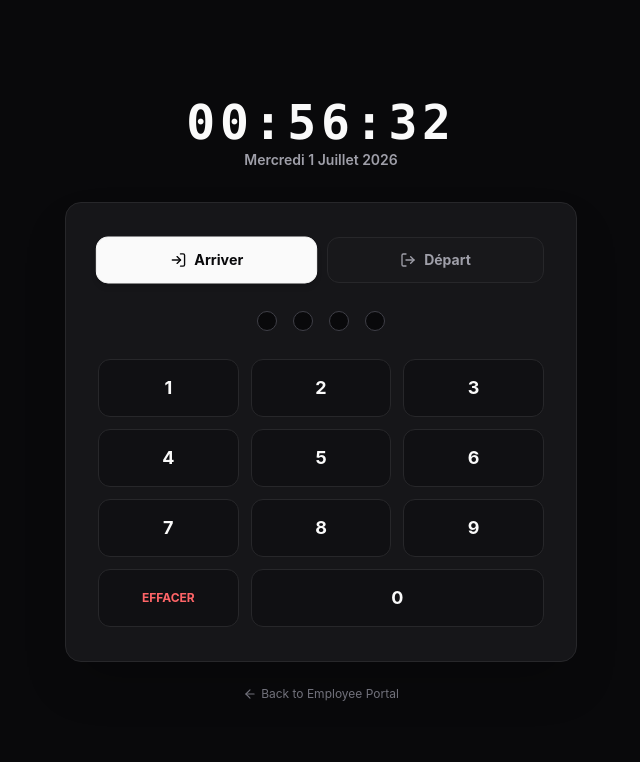
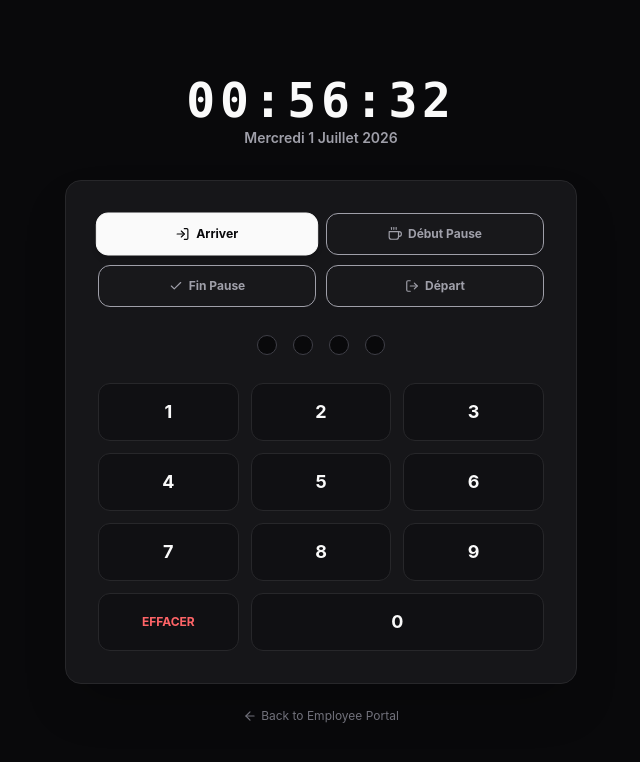
Before and after one commit to Syed1708/pointuseFrontend, a React (Vite) app: page /timeclock in a window 1280 px wide. Shown: the top 762 px of the page, without its empty margins (319-959 px from the left). Built offline with nearby package versions, Linux system fonts and the light colour scheme; no server answers.

Commit message:
add peuse start and end and exact location to prevent cheating

```diff
--- a/src/pages/Timeclock/TimeclockTerminal.jsx
+++ b/src/pages/Timeclock/TimeclockTerminal.jsx
@@ -1,32 +1,30 @@
 import React, { useState, useEffect } from 'react';
 import {
   FiClock, FiCheck, FiX, FiCornerDownLeft, FiArrowLeft,
-  FiLogIn, FiLogOut, FiHelpCircle, FiChevronRight
+  FiLogIn, FiLogOut, FiHelpCircle, FiChevronRight, FiCoffee
 } from 'react-icons/fi';
 import toast from 'react-hot-toast';
 import api from '../../services/api';
 
 export default function TimeclockTerminal() {
   const [time, setTime] = useState(new Date());
-  const [action, setAction] = useState('arriver'); // 'arriver' or 'depart'
+  const [action, setAction] = useState('arriver'); // 'arriver', 'pause_start', 'pause_end', 'depart'
   const [pin, setPin] = useState('');
   const [errorMsg, setErrorErrorMsg] = useState('');
 
-  // State Machine Phases
-  const [pendingConfirm, setPendingConfirm] = useState(null); // Step 1 Success -> { employee, action }
-  const [successData, setSuccessData] = useState(null);       // Step 2 Success -> { employee, message, time, action }
+  // Sockets & Modals State
+  const [pendingConfirm, setPendingConfirm] = useState(null);
+  const [successData, setSuccessData] = useState(null);
 
-  // 1. Live clock update
   useEffect(() => {
     const timer = setInterval(() => setTime(new Date()), 1000);
     return () => clearInterval(timer);
   }, []);
 
-  // 2. Handle Keypad Input (Strictly limited to 4 digits)
   const handleKeyPress = (num) => {
-    if (pendingConfirm || successData) return; // Freeze inputs on other screens
+    if (pendingConfirm || successData) return;
     setErrorErrorMsg('');
-    if (pin.length < 4) { // 🛑 1. STRICT 4 DIGITS LIMIT
+    if (pin.length < 4) {
       setPin((prev) => prev + num);
     }
   };
@@ -36,20 +34,36 @@ export default function TimeclockTerminal() {
     setErrorErrorMsg('');
   };
 
-  // 3. STEP 1: Verify PIN on Backend
+  // 🛑 1. GET GPS COORDINATES & VERIFY [2]
   const handleVerifyPin = async (currentPin = pin) => {
-    // 🛑 2. Verify we have exactly 4 digits [3]
     if (!currentPin || currentPin.length !== 4) {
       return setErrorErrorMsg('Veuillez entrer un code PIN à 4 chiffres.');
     }
 
+    // Ask browser for GPS coordinates [2]
+    navigator.geolocation.getCurrentPosition(
+      async (position) => {
+        const { latitude, longitude } = position.coords;
+        await submitVerification(currentPin, latitude, longitude); // Send with GPS [2]
+      },
+      async (error) => {
+        // If GPS is disabled by browser, still try (backend will check if coordinates are required)
+        console.warn("GPS Access blocked by browser. Attempting without coordinates.");
+        await submitVerification(currentPin, null, null);
+      },
+      { enableHighAccuracy: true, timeout: 5000 }
+    );
+  };
+
+  const submitVerification = async (currentPin, latitude, longitude) => {
     try {
       const res = await api.post('/timeclock/verify', {
         pinCode: currentPin,
-        action: action
+        action,
+        latitude, // 🛑 Sends GPS to backend [2]
+        longitude
       });
 
-      // Verification passed -> Show Confirmation Screen
       setPendingConfirm(res.data);
       setErrorErrorMsg('');
     } catch (err) {
@@ -58,14 +72,14 @@ export default function TimeclockTerminal() {
     }
   };
 
-  // 🛑 3. AUTO-SUBMIT TRIGGER: Automatically validates once the 4th digit is typed! [3]
+  // Auto-submit once the 4th digit is typed [3]
   useEffect(() => {
     if (pin.length === 4) {
       handleVerifyPin(pin);
     }
   }, [pin]);
 
-  // 4. STEP 2: Officially Confirm and Commit Punch
+  // STEP 2: Officially Confirm and Commit Punch
   const handleConfirmPunch = async () => {
     if (!pendingConfirm) return;
 
@@ -79,7 +93,6 @@ export default function TimeclockTerminal() {
       setPendingConfirm(null);
       setPin('');
 
-      // Auto-reset terminal back to keypad after 3.5 seconds
       setTimeout(() => {
         setSuccessData(null);
       }, 3500);
@@ -111,7 +124,7 @@ export default function TimeclockTerminal() {
         </p>
       </div>
 
-      <div className="w-full max-w-lg rounded-2xl border border-zinc-800 bg-zinc-900/90 p-8 shadow-2xl transition-all min-h-115 flex flex-col justify-center">
+      <div className="w-full max-w-lg rounded-2xl border border-zinc-800 bg-zinc-900/90 p-8 shadow-2xl transition-all min-h-[460px] flex flex-col justify-center">
 
         {/* PHASE 3: SUCCESS SPLASH SCREEN */}
         {successData ? (
@@ -180,33 +193,58 @@ export default function TimeclockTerminal() {
               </div>
             )}
 
-            {/* In / Out Selection Buttons */}
-            <div className="grid grid-cols-2 gap-3">
+            {/* 🛑 2. UPGRADED: 4-WAY SELECTION BAR */}
+            <div className="grid grid-cols-2 gap-2.5">
               <button
                 type="button"
                 onClick={() => setAction('arriver')}
-                className={`flex items-center justify-center rounded-xl border py-3 text-sm font-bold transition-all ${
+                className={`flex items-center justify-center rounded-xl border py-3 text-xs font-bold transition-all ${
                   action === 'arriver'
                     ? 'bg-zinc-50 border-zinc-50 text-zinc-950 shadow-md scale-[1.02]'
-                    : 'bg-zinc-900 border-zinc-800 text-zinc-400 hover:text-zinc-200 hover:bg-zinc-800/40'
+                    : 'bg-zinc-900 border-zinc-850 text-zinc-400 hover:text-zinc-200'
                 }`}
               >
-                <FiLogIn className="mr-2 h-4 w-4" /> Arriver
+                <FiLogIn className="mr-1.5 h-3.5 w-3.5" /> Arriver
               </button>
+
+              <button
+                type="button"
+                onClick={() => setAction('pause_start')}
+                className={`flex items-center justify-center rounded-xl border py-3 text-xs font-bold transition-all ${
+                  action === 'pause_start'
+                    ? 'bg-amber-50 border-amber-50 text-amber-950 shadow-md scale-[1.02]'
+                    : 'bg-zinc-900 border-zinc-850 text-zinc-400 hover:text-zinc-200'
+                }`}
+              >
+                <FiCoffee className="mr-1.5 h-3.5 w-3.5" /> Début Pause
+              </button>
+
+              <button
+                type="button"
+                onClick={() => setAction('pause_end')}
+                className={`flex items-center justify-center rounded-xl border py-3 text-xs font-bold transition-all ${
+                  action === 'pause_end'
+                    ? 'bg-emerald-600 border-emerald-600 text-white shadow-md scale-[1.02]'
+                    : 'bg-zinc-900 border-zinc-850 text-zinc-400 hover:text-zinc-200'
+                }`}
+              >
+                <FiCheck className="mr-1.5 h-3.5 w-3.5" /> Fin Pause
+              </button>
+
               <button
                 type="button"
                 onClick={() => setAction('depart')}
-                className={`flex items-center justify-center rounded-xl border py-3 text-sm font-bold transition-all ${
+                className={`flex items-center justify-center rounded-xl border py-3 text-xs font-bold transition-all ${
                   action === 'depart'
                     ? 'bg-zinc-50 border-zinc-50 text-zinc-950 shadow-md scale-[1.02]'
-                    : 'bg-zinc-900 border-zinc-800 text-zinc-400 hover:text-zinc-200 hover:bg-zinc-800/40'
+                    : 'bg-zinc-900 border-zinc-850 text-zinc-400 hover:text-zinc-200'
                 }`}
               >
-                <FiLogOut className="mr-2 h-4 w-4" /> Départ
+                <FiLogOut className="mr-1.5 h-3.5 w-3.5" /> Départ
               </button>
             </div>
 
-            {/* 🛑 4. RENDER 4 DISPLAY DOTS INSTEAD OF 6 [3] */}
+            {/* Hidden Input Display Dots */}
             <div className="flex justify-center space-x-4 py-1">
               {[...Array(4)].map((_, idx) => (
                 <div
@@ -232,7 +270,6 @@ export default function TimeclockTerminal() {
                   {num}
                 </button>
               ))}
-              {/* Clear button */}
               <button
                 type="button"
                 onClick={handleClear}
@@ -240,7 +277,6 @@ export default function TimeclockTerminal() {
               >
                 EFFACER
               </button>
-              {/* 0 Button (Spans across bottom remaining columns elegantly) */}
               <button
                 type="button"
                 onClick={() => handleKeyPress(0)}
@@ -253,7 +289,6 @@ export default function TimeclockTerminal() {
         )}
       </div>
 
-      {/* Back to main portal link */}
       {!successData && (
         <a
           href="/login"
```
